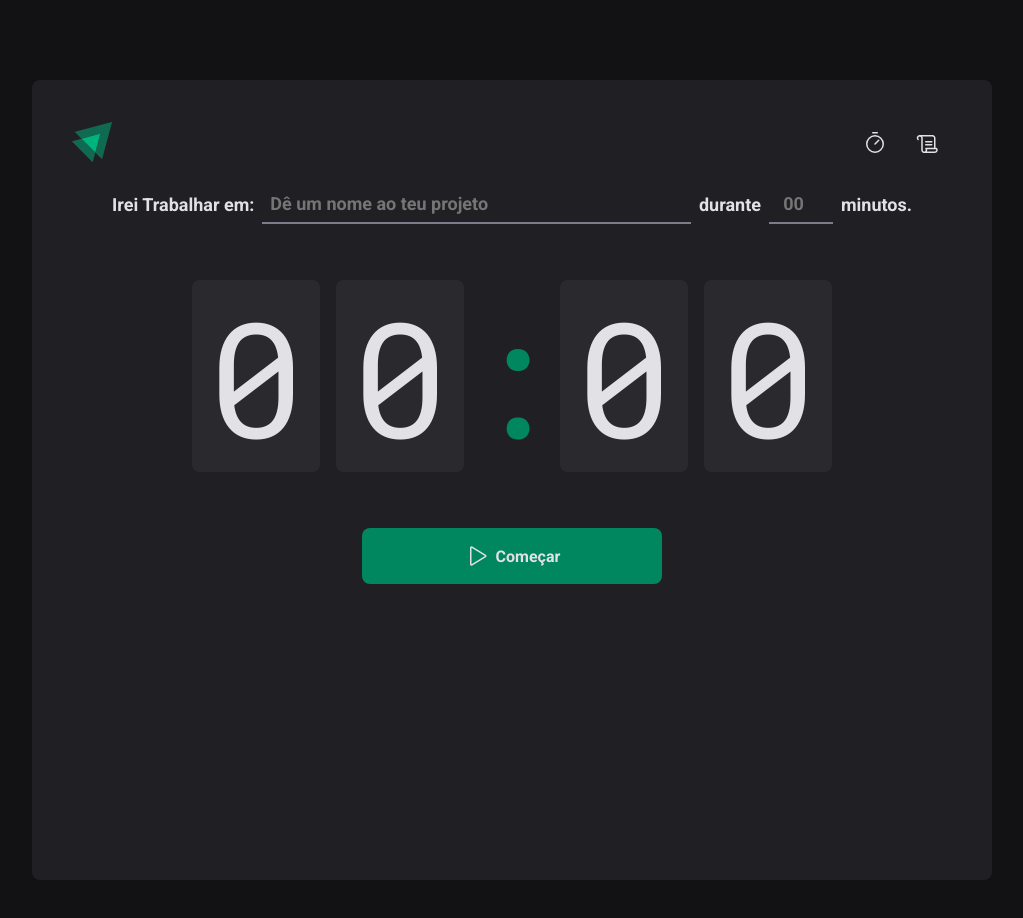
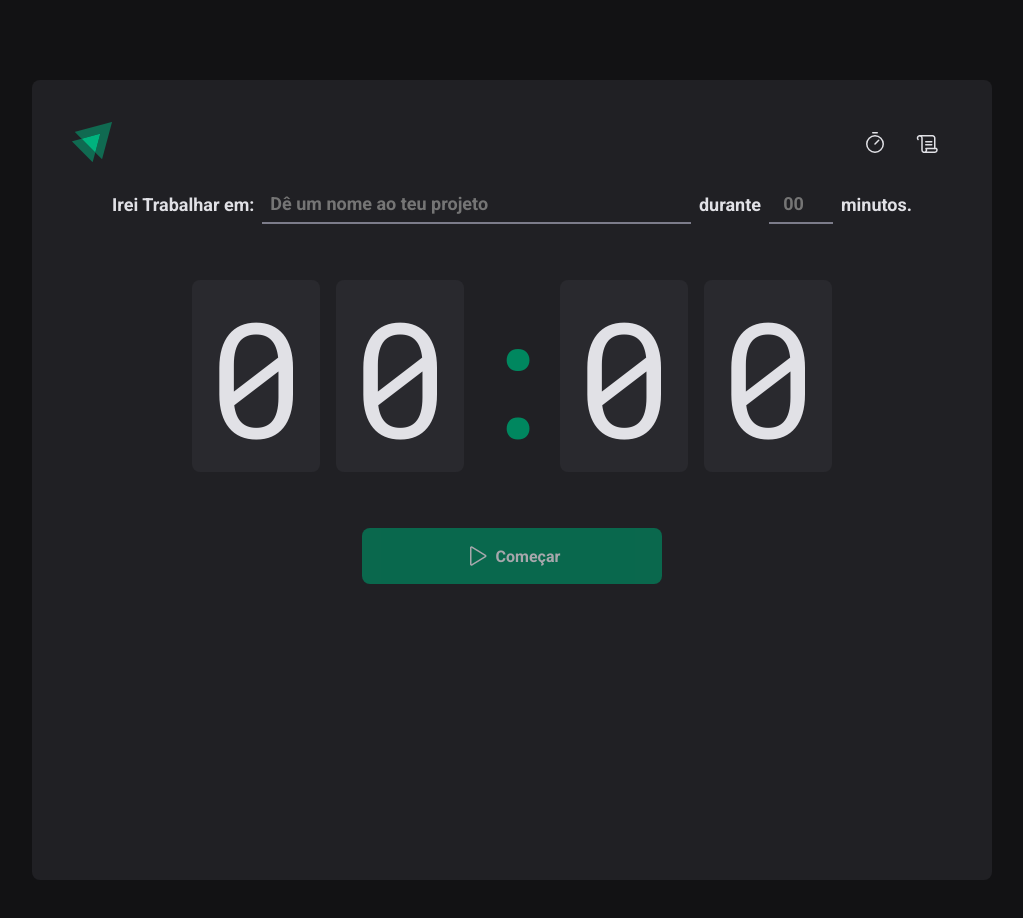
Before and after one commit to etizel/pomodoro-ignite-, a React (Vite) app: page / in a window 1280 px wide. Shown: the top 918 px of the page, without its empty margins (128-1151 px from the left). Built offline with nearby package versions, Linux system fonts and the light colour scheme.

Commit message:
useForm-Hook-watch-register-sucessfull

```diff
--- a/src/pages/Home/index.tsx
+++ b/src/pages/Home/index.tsx
@@ -59,7 +59,7 @@ export function Home() {
           <span>0</span>
         </CountDownContainer>
 
-        <StartCountdownButton disabled={task} type="submit">
+        <StartCountdownButton disabled={!task} type="submit">
           <Play size={24} />
           Começar
         </StartCountdownButton>
```
